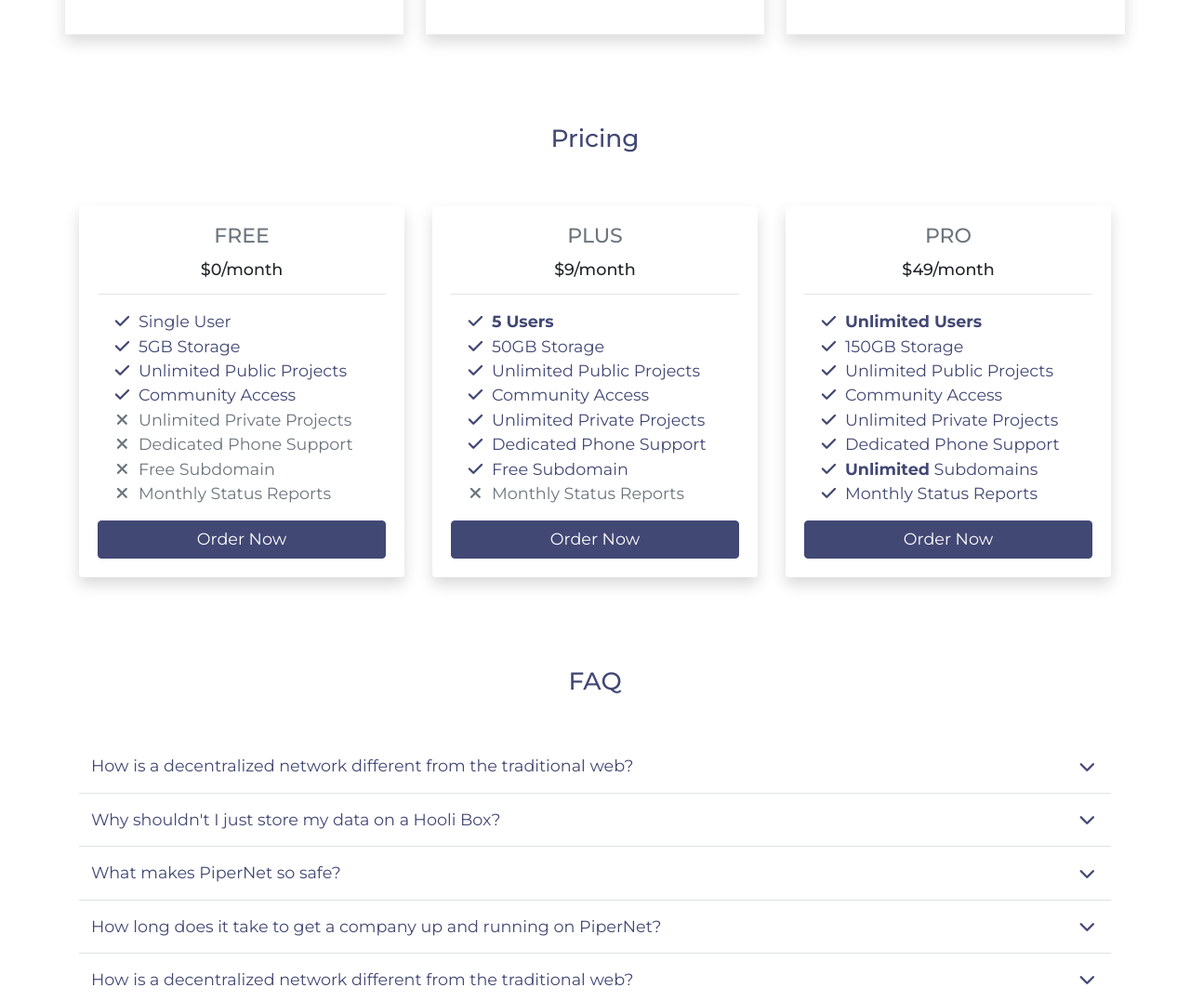
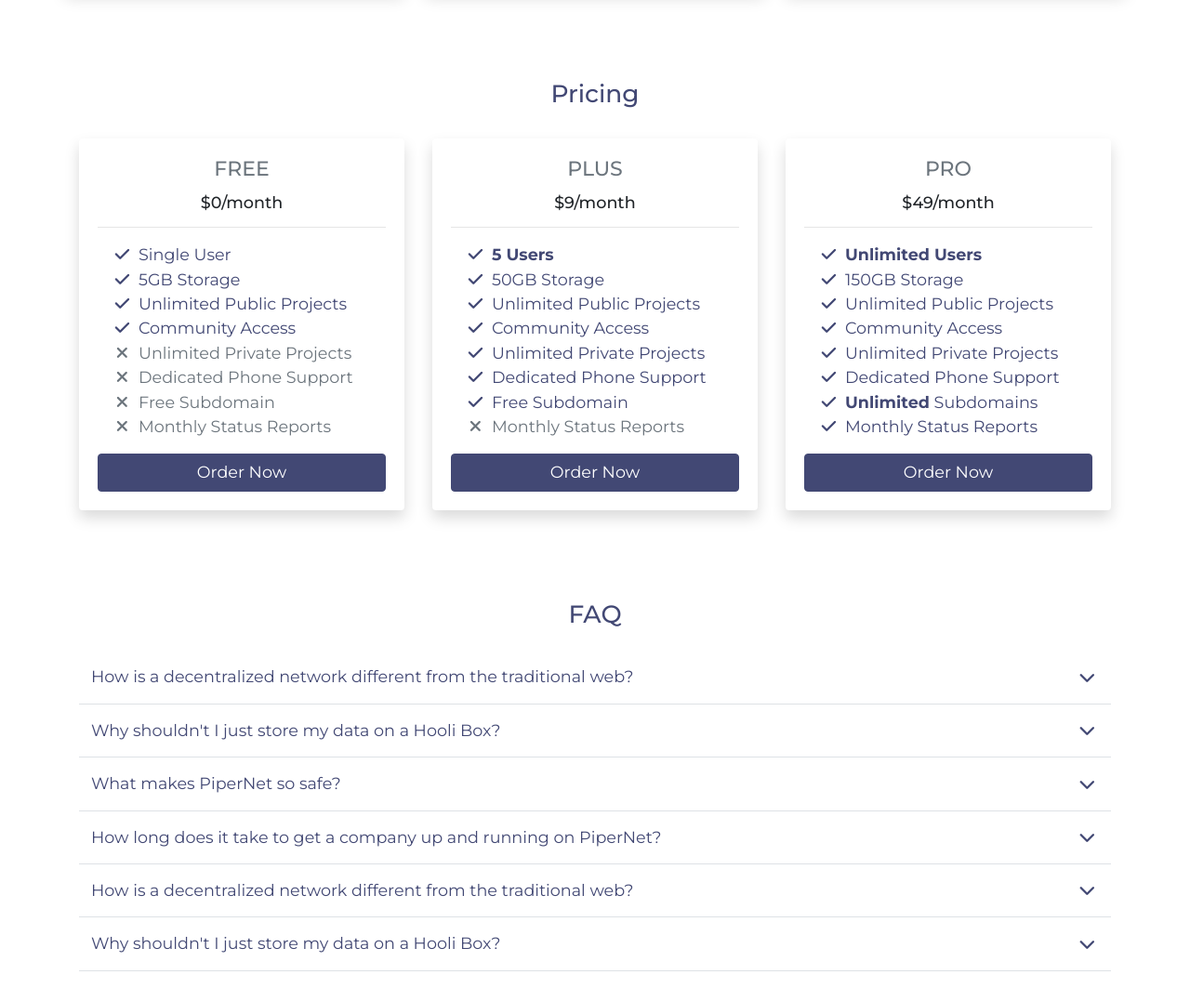
Before and after one commit to ckippen/capsulehost, a website: page index.html in a window 1280 px wide. Shown: the part 1062-2139 px from the top of the page at 93% size. Drawn offline with nearby package versions, Linux system fonts and the light colour scheme.

```diff
--- a/index.html
+++ b/index.html
@@ -68,7 +68,7 @@
     <!-- Features -->
     <section class="features text-center text-indigo pb-5">
       <div class="container">
-        <h4 class="text-indigo text-center py-5">Features</h2>
+        <h4 class="text-indigo text-center py-4">Features</h2>
         <div class="row">
           <div class="col mr-4 p-4 shadow">
             <span class="fa-stack fa-1x text-indigo m-2">
@@ -143,9 +143,9 @@
     </section>
 
     <!-- Pricing -->
-    <section class="pricing pb-5" id="pricing">
+    <section class="pricing py-5" id="pricing">
       <div class="container">
-        <h4 class="text-indigo text-center py-5">Pricing</h2>
+        <h4 class="text-indigo text-center pb-4">Pricing</h2>
         <div class="row">
           <!-- Free Tier -->
           <div class="col-lg-4">
@@ -215,9 +215,9 @@
     </section>
 
     <!-- FAQ -->
-    <section data-section-id="1" data-category="faqs" data-component-id="2c0d_9_01_awz" class="pb-5">
+    <section data-section-id="1" data-category="faqs" data-component-id="2c0d_9_01_awz" class="py-5">
         <div class="container">
-          <h4 class="text-indigo text-center py-5" data-config-id="header">FAQ</h2>
+          <h4 class="text-indigo text-center pb-4" data-config-id="header">FAQ</h2>
           <div class="accordion" id="faq-01" data-config-id="faq">
             <div class="mb-2 border-bottom">
               <h5 id="faq-heading1-01">
```
